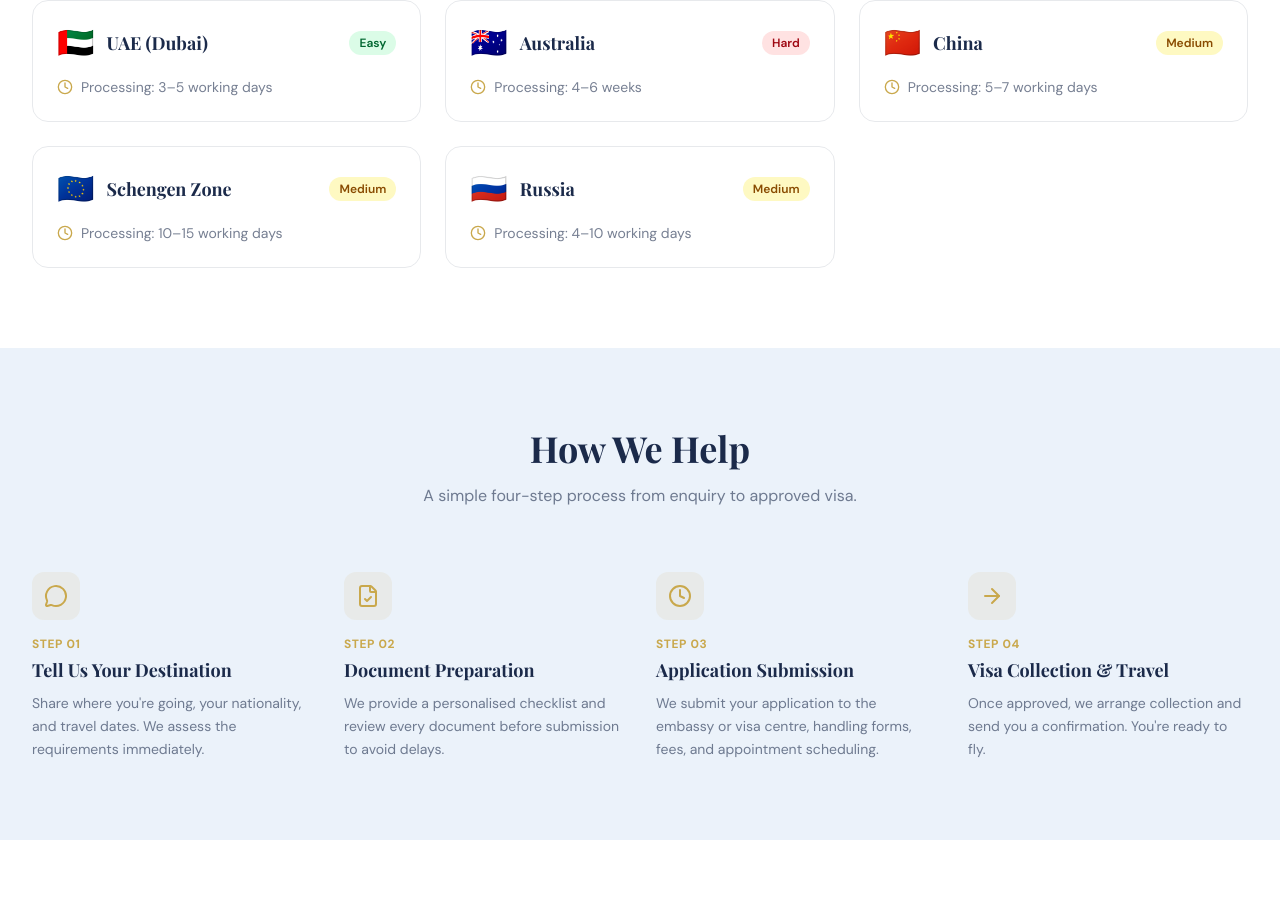
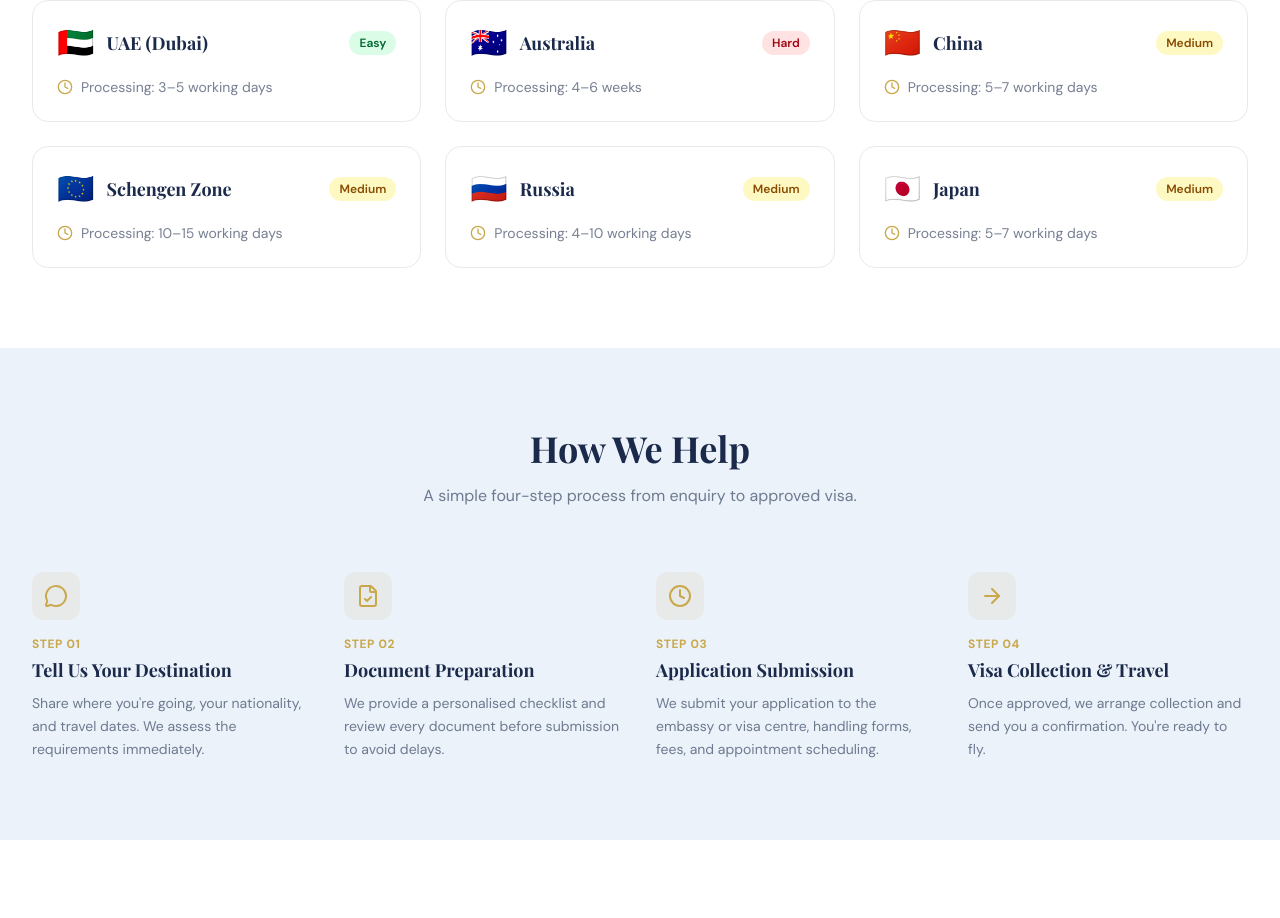
Before and after one commit to hugelifecy-arch/jetset-travel, a Next.js app: page /en/visa-services in a window 1280 px wide. Shown: the part 992-1910 px from the top of the page. Built offline with nearby package versions, Linux system fonts and the light colour scheme; no server answers.

Commit message:
Add Japan visa destination to visa services page
https://claude.ai/code/session_015AmVepLwTK1R1mF4qe4BqG

```diff
--- a/src/app/[locale]/visa-services/page.tsx
+++ b/src/app/[locale]/visa-services/page.tsx
@@ -94,6 +94,13 @@ export default async function VisaServicesPage({
       flag: "🇷🇺",
       country: t("russia"),
       processing: t("russiaTime"),
+      difficulty: t("medium"),
+      difficultyColor: "bg-yellow-100 text-yellow-800",
+    },
+    {
+      flag: "🇯🇵",
+      country: t("japan"),
+      processing: t("japanTime"),
       difficulty: t("medium"),
       difficultyColor: "bg-yellow-100 text-yellow-800",
     },
--- a/src/messages/en.json
+++ b/src/messages/en.json
@@ -592,6 +592,8 @@
     "schengenTime": "10–15 working days",
     "russia": "Russia",
     "russiaTime": "4–10 working days",
+    "japan": "Japan",
+    "japanTime": "5–7 working days",
     "howTitle": "How We Help",
     "howSubtitle": "A simple four-step process from enquiry to approved visa.",
     "step": "Step",
```
Also changed, not shown: src/messages/ru.json.
